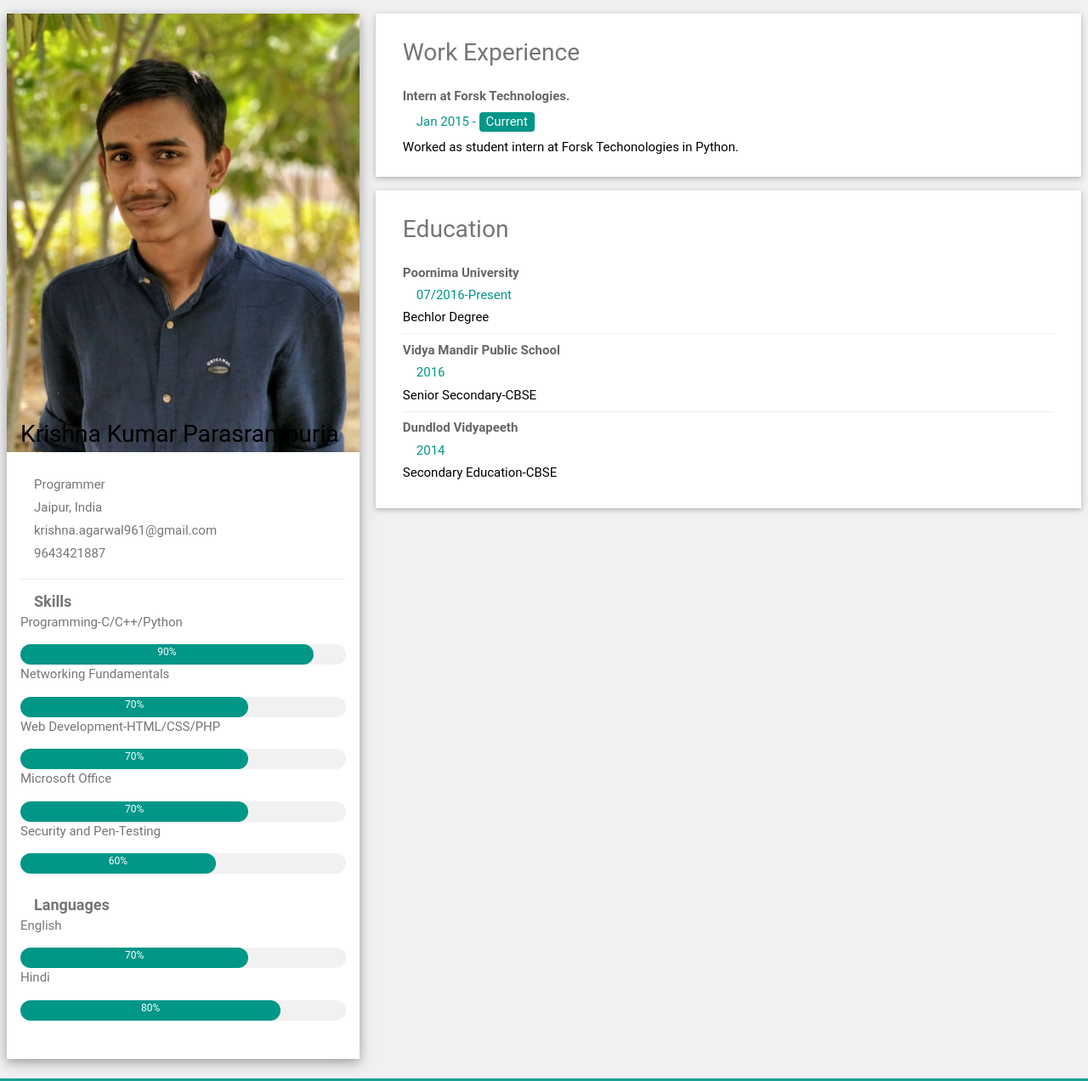
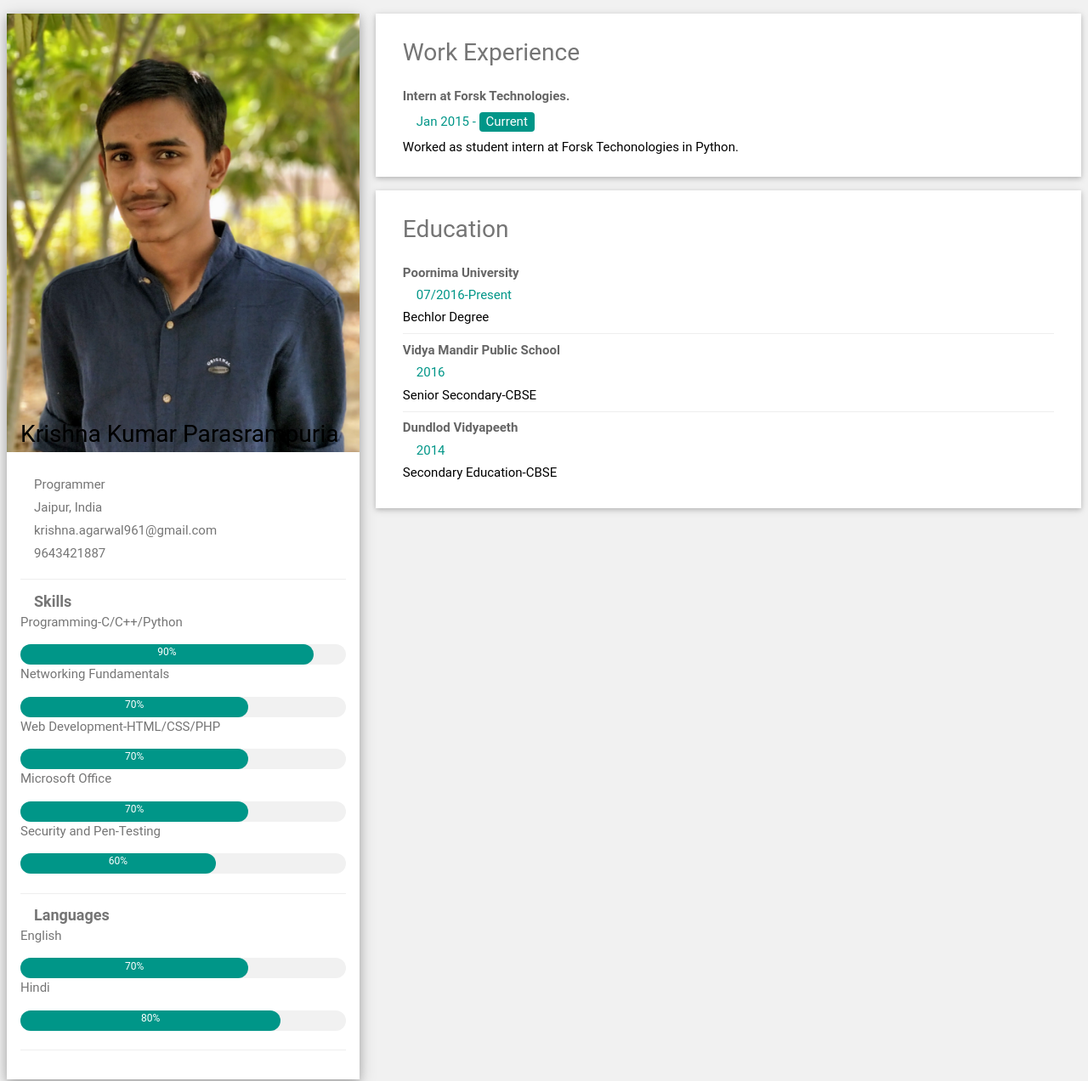
Before and after one commit to krishppuria/krishppuria.github.io, a Jekyll site: the page built from resum.html, in a window 1280 px wide. Shown: the top 1272 px of the page at 85% size. Built offline with Jekyll 4.4.1, drawn with Linux system fonts in a browser that asks for light colours; grey boxes are pictures that could not be loaded.

Commit message:
Update from Forestry.io Krishna Parasrampuria updated resum.html

```diff
--- a/resum.html
+++ b/resum.html
@@ -74,6 +74,7 @@ resume:
                     </div>
                     {% endfor %}
           <br>
+          <hr class="mb-3">
             {% endfor %}
 
             {% endfor %}
```
